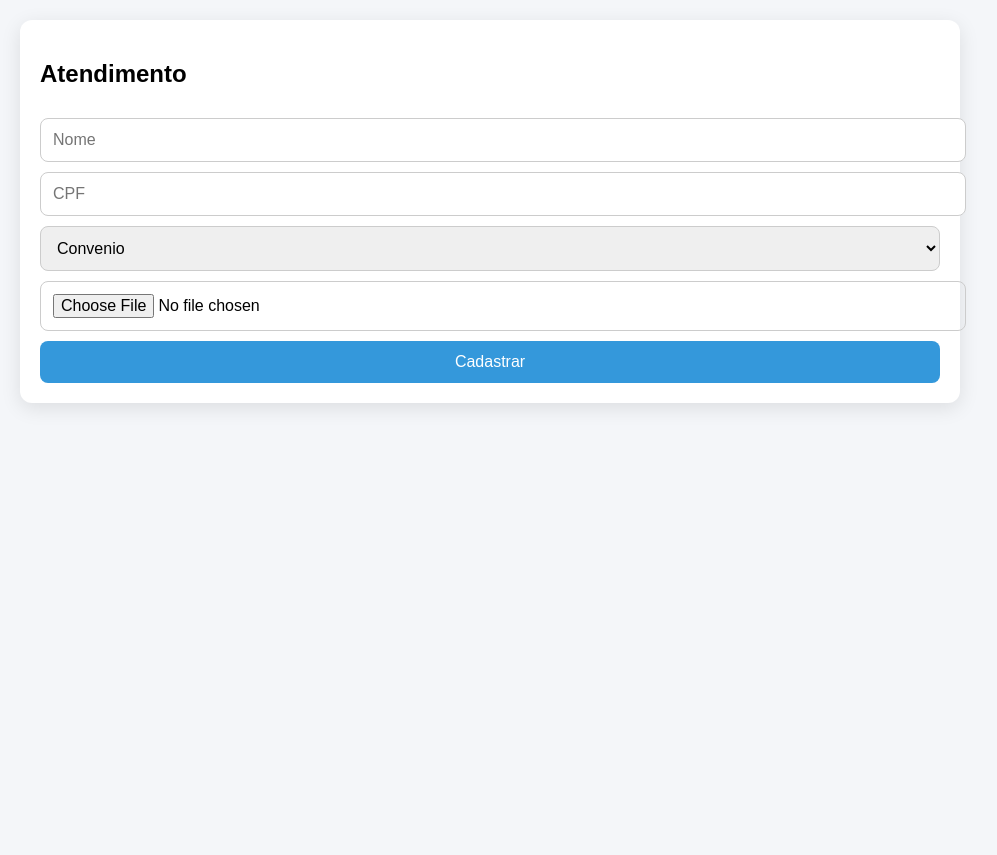
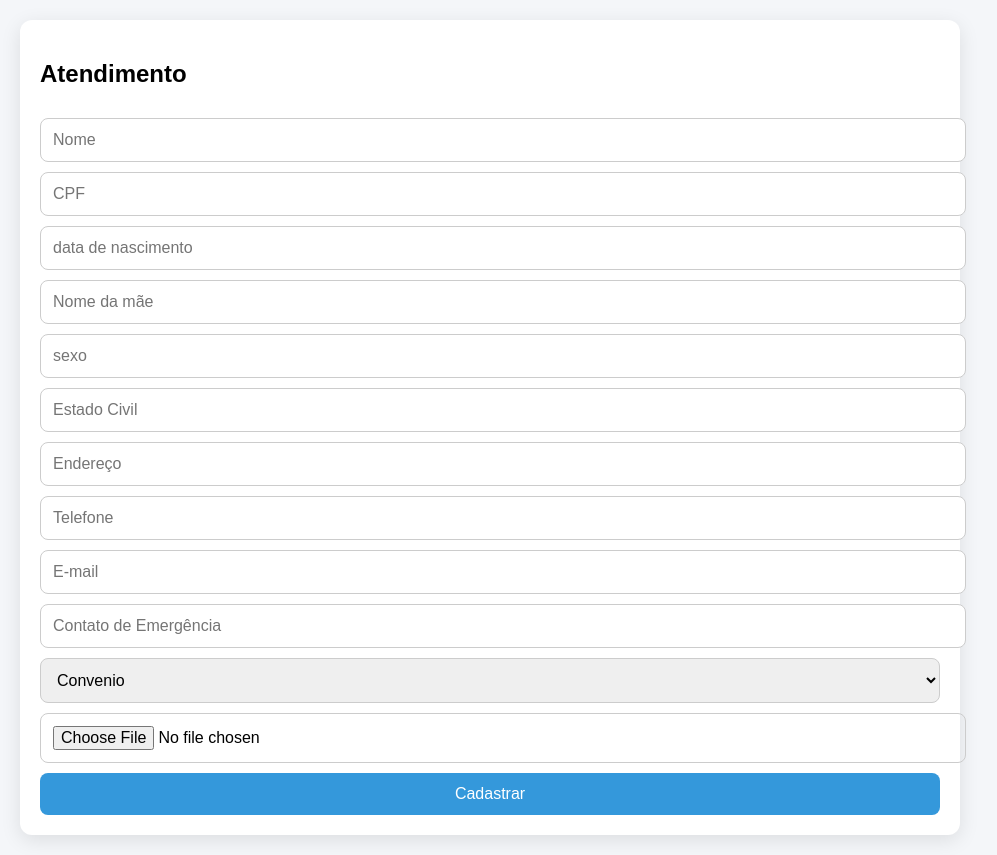
Before and after one commit to sophialouzas/sentinela, a website: page frontend/atendimento.html in a window 1280 px wide. Shown: the whole page, without its empty margins (150-1147 px from the left). Before the commit the page ends 800 px from the top, so only its background shows below. Drawn offline with Linux system fonts and the light colour scheme; files that its build step writes are made by us from their sources.

Commit message:
Update atendimento.html

```diff
--- a/frontend/atendimento.html
+++ b/frontend/atendimento.html
@@ -7,8 +7,15 @@
 
 <input id="nome" placeholder="Nome">
 <input id="cpf" placeholder="CPF">
-
-<select id="tipo">
+<input id="data de nascimento" placeholder="data de nascimento">
+<input id="nome da mãe" placeholder="Nome da mãe">
+<input id="sexo" placeholder="sexo">
+<input id="estado Civil" placeholder="Estado Civil">
+<input id="endereço" placeholder="Endereço">
+<input id="telefone" placeholder="Telefone">
+<input id="email" placeholder="E-mail">
+<input id="contato" placeholder="Contato de Emergência">
+  <select id="tipo">
   <option>Convenio</option>
   <option>Particular</option>
 </select>
```
